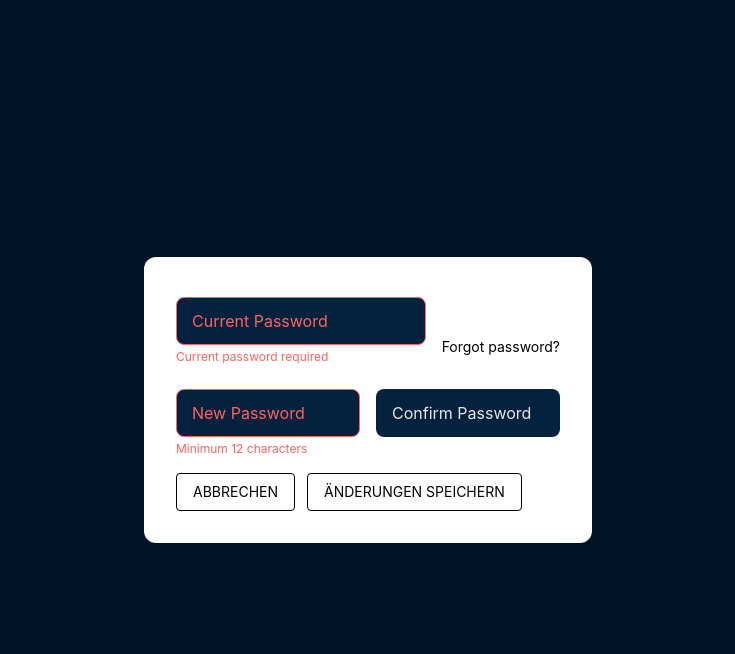
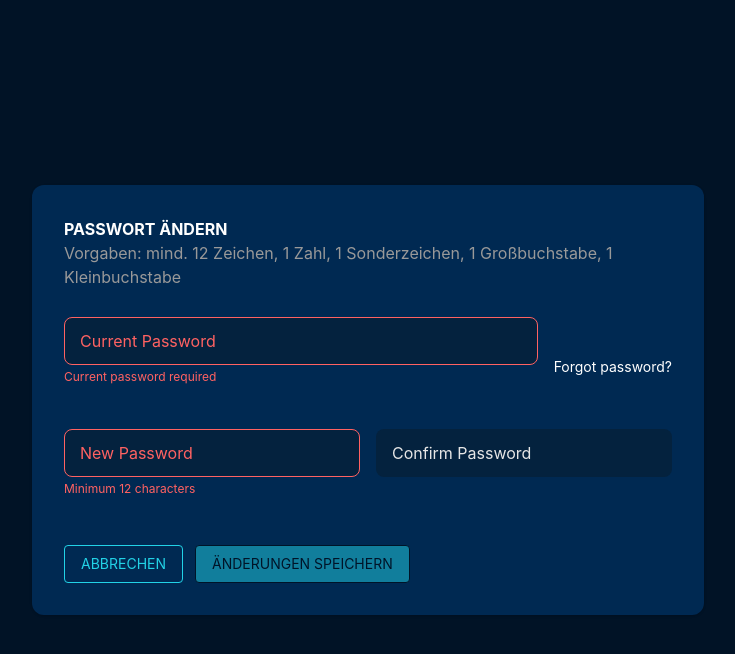
Before and after one commit to javier-agustin-ale/password-box, a Vue app: page / in a window 1280 px wide. Both pictures are taken after a click on the button "Ändern". Shown: the top 654 px of the page, without its empty margins (272-1007 px from the left). Built offline with nearby package versions, Linux system fonts and the light colour scheme; the HTML template or start-up script is replaced by a standard one.

Commit message:
Added some style changes to make the box look better

```diff
--- a/src/components/password-box/PasswordBox.vue
+++ b/src/components/password-box/PasswordBox.vue
@@ -6,12 +6,12 @@ const showPasswordForm = ref(false);
 </script>
 
 <template>
-    <div class="bg-white p-8 rounded-xl shadow w-full max-w-md">
+    <div class="bg-blue-bg2 p-8 rounded-xl shadow w-full max-w-2xl">
         <div v-if="!showPasswordForm">
-            <h2 class="text-xl font-semibold mb-6">PASSWORT</h2>
+            <h2 class="text-xl font-semibold mb-6 text-white">PASSWORT</h2>
             <button
                 @click="showPasswordForm = !showPasswordForm"
-                class="cursor-pointer"
+                class="cursor-pointer text-white"
             >
                 Ändern
             </button>
--- a/src/components/password-box/PasswordForm.vue
+++ b/src/components/password-box/PasswordForm.vue
@@ -51,8 +51,13 @@ const returnToInitialView = () => {
 </script>
 
 <template>
+    <h1 class="text-white font-bold">PASSWORT ÄNDERN</h1>
+    <p class="text-gray-60">
+        Vorgaben: mind. 12 Zeichen, 1 Zahl, 1 Sonderzeichen, 1 Großbuchstabe, 1
+        Kleinbuchstabe
+    </p>
     <form @submit.prevent="handleSubmit" class="flex flex-col gap-4">
-        <div class="flex items-end gap-4">
+        <div class="flex items-end gap-4 py-5">
             <div class="flex flex-col gap-1 flex-1">
                 <DynInput
                     v-model="form.currentPassword"
@@ -66,12 +71,15 @@ const returnToInitialView = () => {
                     {{ errors.currentPassword }}
                 </p>
             </div>
-            <button type="button" class="pb-2 text-sm whitespace-nowrap">
+            <button
+                type="button"
+                class="pb-2 text-white text-sm whitespace-nowrap"
+            >
                 Forgot password?
             </button>
         </div>
 
-        <div class="grid grid-cols-2 gap-4">
+        <div class="grid grid-cols-2 gap-4 pb-8">
             <div class="flex flex-col gap-1">
                 <DynInput
                     v-model="form.newPassword"
@@ -105,14 +113,14 @@ const returnToInitialView = () => {
             <button
                 @click="returnToInitialView()"
                 type="button"
-                class="border rounded px-4 py-2 text-sm cursor-pointer hover:bg-gray-100"
+                class="border border-blue-active text-blue-active rounded px-4 py-2 text-sm cursor-pointer hover:bg-blue-xxx-45"
             >
                 ABBRECHEN
             </button>
             <button
                 type="submit"
                 :disabled="!isValid || loading"
-                class="border rounded px-4 py-2 text-sm cursor-pointer hover:bg-gray-100"
+                class="bg-blue-active border rounded px-4 py-2 text-sm disabled:cursor-not-allowed disabled:opacity-50 enabled:hover:bg-blue-highlight enabled:cursor-pointer"
             >
                 ÄNDERUNGEN SPEICHERN
             </button>
```
